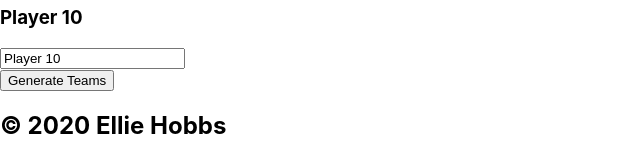
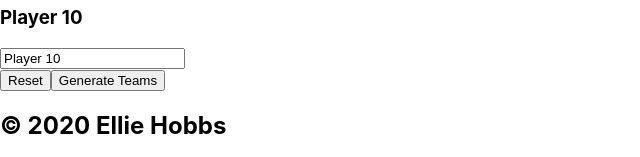
Before and after one commit to Nelboh/technical-challenge, a React (Create React App) app: page / in a window 1280 px wide. Shown: the part 1071-1228 px from the top of the page, without its empty margins (0-640 px from the left). Built offline with nearby package versions, Linux system fonts and the light colour scheme.

Commit message:
Added reset button back in. Yay

```diff
--- a/src/components/Players/Players.js
+++ b/src/components/Players/Players.js
@@ -4,6 +4,7 @@ import store from "../../data/store";
 
 import teamSorter from "../../logic/teamSorter";
 import playersUpdater from "../../logic/playersUpdater";
+import handleResetPlayers from "../../logic/resetPlayers";
 
 
 class Players extends Component {
@@ -18,26 +19,22 @@ class Players extends Component {
 
         this.handleChange = this.handleChange.bind(this);
         this.handleSubmit = this.handleSubmit.bind(this);
+        this.handleReset = this.handleReset.bind(this);
     }
 
     handleChange = (index, e) => {
-        console.log(e.currentTarget.value);
-        console.log(index);
+
         let newPlayers = [];
         let x = this.state.existingPlayers.length;
-        console.log(x);
         let i;
         for (i = 0; i < this.state.existingPlayers.length; i += 1) {
 
-            console.log(this.state.existingPlayers[i])
             if (i === index) {
                 newPlayers.push(e.currentTarget.value)
             } else {
                 newPlayers.push(this.state.existingPlayers[i])
             }
         }
-        console.log(this.state.existingPlayers);
-        console.log(newPlayers)
 
         this.setState({ existingPlayers: newPlayers });
     }
@@ -47,6 +44,12 @@ class Players extends Component {
         playersUpdater(this.state.existingPlayers);
         teamSorter();
         store.dispatch({ type: "SETTINGS_COMPLETE" });
+    }
+
+    handleReset = (e) => {
+        e.preventDefault();
+        handleResetPlayers("RESET");
+        window.location.reload();
     }
 
     render() {
@@ -70,7 +73,10 @@ class Players extends Component {
                     </div>
                 ))}
 
+                <button onClick={this.handleReset}>Reset</button>
+
                 <button type="submit" onClick={this.handleSubmit}>Generate Teams</button>
+
 
             </>
         )
```
Also changed, not shown: 1 other file (tests, documents, lock files or other folders).
